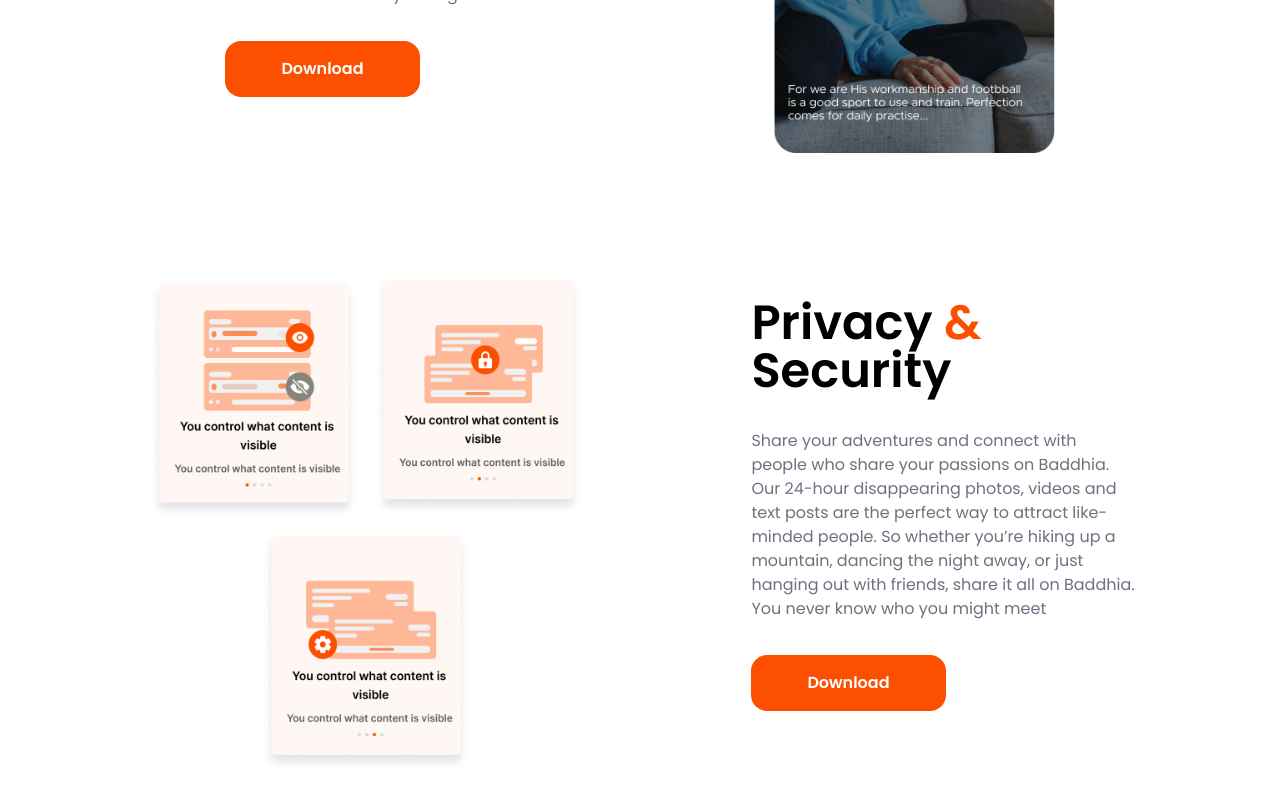
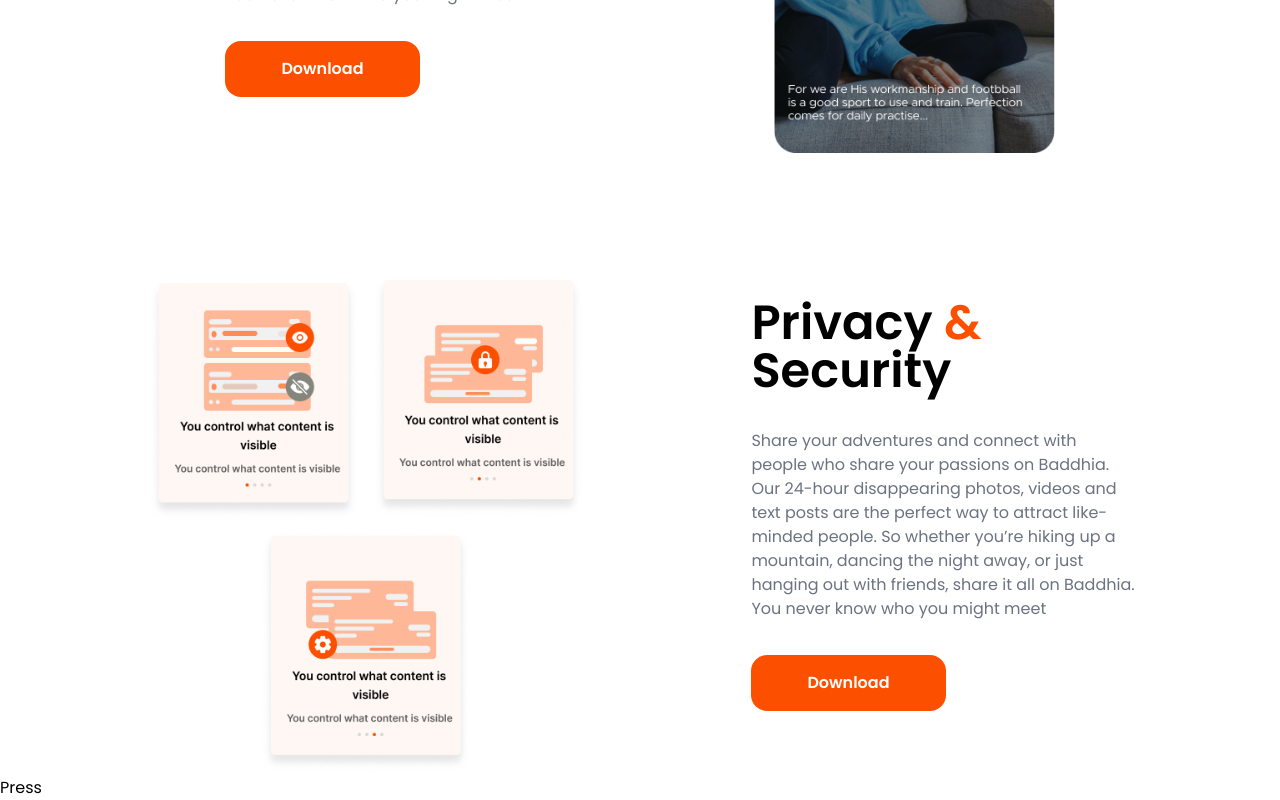
Before and after one commit to Tolutoon/baddhia, a React (Vite) app: page / in a window 1280 px wide. Shown: the part 4950-5750 px from the top of the page. Before the commit the page ends 5726 px from the top, so only its background shows below. Built offline with nearby package versions, Linux system fonts and the light colour scheme.

Commit message:
in progress

```diff
--- a/src/components/CardBenefitsII.jsx
+++ b/src/components/CardBenefitsII.jsx
@@ -5,7 +5,7 @@
 function CardBenefitsII() {
   return (
     <div className="px-10">
-      <div className="flex items-center mb-20 md:mb-20 flex-col-reverse md:flex-row-reverse justify-center w-full gap-y-[84px] md:gap-[164px]">
+      <div className="flex items-center mb-20 md:mb-20 flex-col-reverse md:flex-row-reverse justify-center w-full gap-y-[44px] md:gap-[164px]">
         <div className="pt-10">
           <img className="md:h-[532px] md:w-[282px] h-[423px] w-[262px]" src={shareMoment} alt="" />
         </div>
@@ -40,7 +40,7 @@
           </div>
         </div>
       </div>
-      <div className="flex items-center flex-col-reverse md:flex-row justify-center w-full gap-[84px] md:gap-[164px]">
+      <div className="flex items-center flex-col-reverse md:flex-row justify-center w-full gap-[44px] md:gap-[164px]">
         <div className="pt-10">
           <img className="md:h-[503px] md:w-[442px] h-[403px] w-[332px]" src={privacy} alt="" />
         </div>
--- /dev/null
+++ b/src/components/Press.jsx
@@ -0,0 +1,9 @@
+import React from 'react'
+
+function Press() {
+  return (
+    <div>Press</div>
+  )
+}
+
+export default Press
--- a/src/pages/Home.jsx
+++ b/src/pages/Home.jsx
@@ -8,6 +8,7 @@
 import Testimonials from '../components/Testimonials';
 import ConnectKindly from '../components/ConnectKindly';
 import CardBenefitsII from '../components/CardBenefitsII';
+import Press from '../components/Press';
 
 function Home() {
   return (
@@ -19,6 +20,7 @@
         <Testimonials />
         <ConnectKindly />
         <CardBenefitsII />
+        <Press/>
     </main>
   )
 }
```
